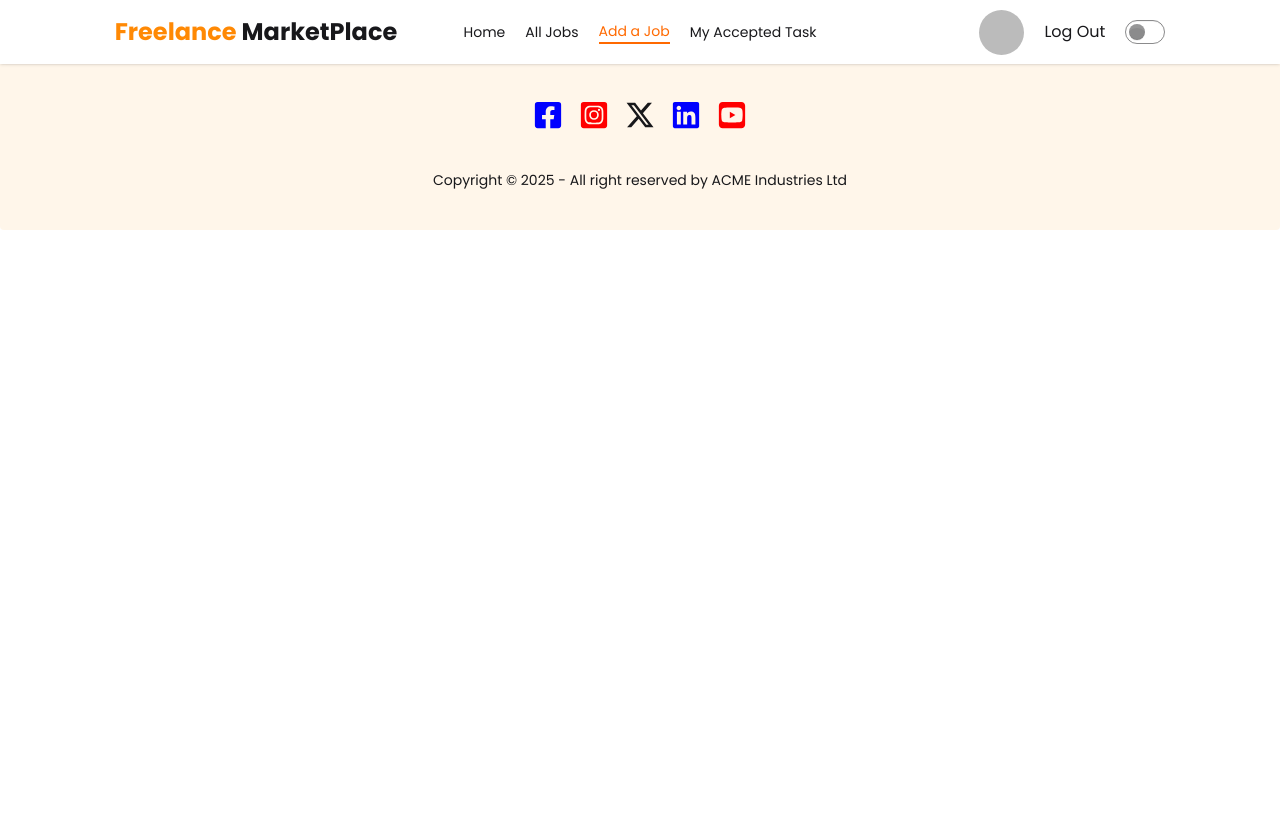
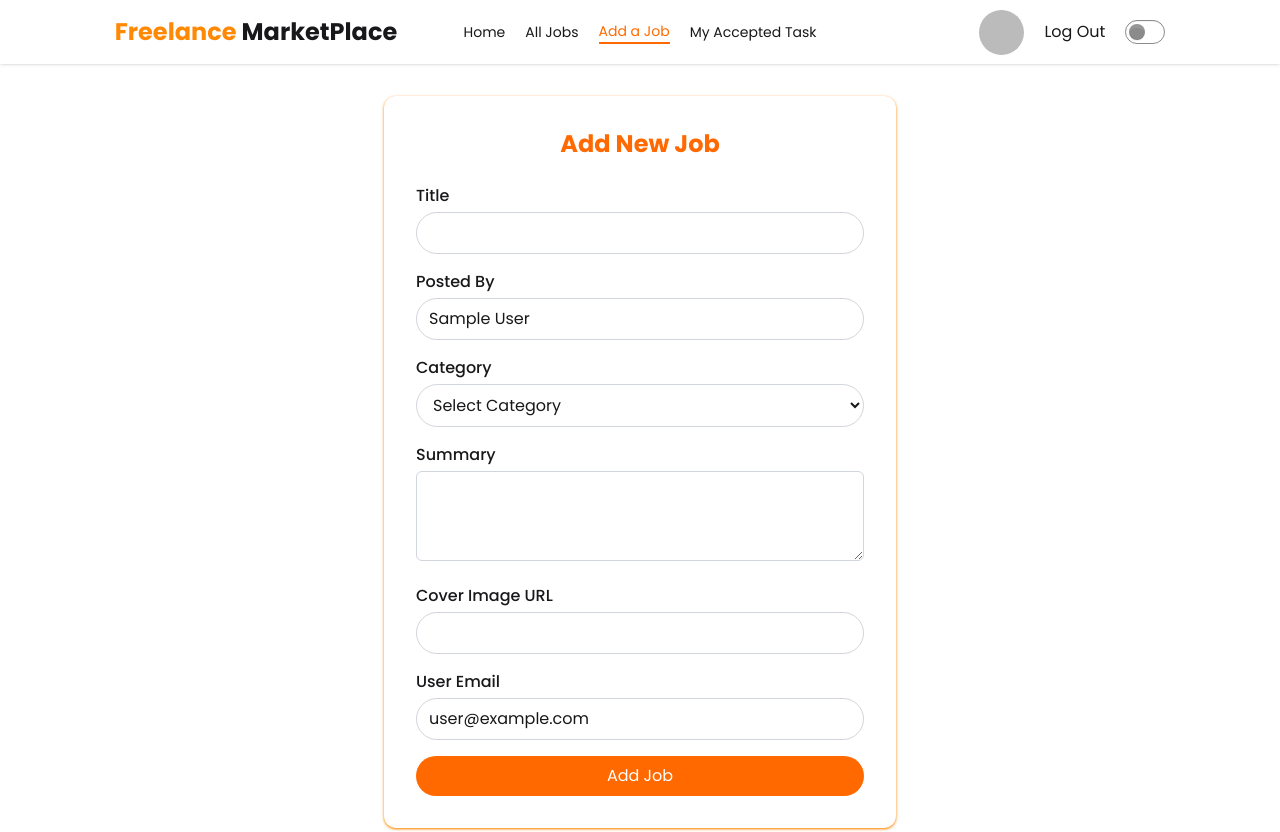
Before and after one commit to Maria-Sultana-Meem/Ph-Assignment-10-Client-Site, a React (Vite) app: page /addJob in a window 1280 px wide. Shown: the top 832 px of the page. Before the commit the page ends 800 px from the top, so only its background shows below. Built offline with nearby package versions, Linux system fonts and the light colour scheme; no server answers; sample sign-in values are in the browser's storage.

Commit message:
add job task

```diff
--- a/package.json
+++ b/package.json
@@ -22,6 +22,7 @@
     "react-icons": "^5.5.0",
     "react-router": "^7.9.5",
     "react-spinners": "^0.17.0",
+    "sweetalert2": "^11.26.3",
     "swiper": "^12.0.3",
     "tailwindcss": "^4.1.16"
   },
--- a/src/pages/AcceptTasks.jsx
+++ b/src/pages/AcceptTasks.jsx
@@ -1,11 +1,70 @@
-import React from 'react';
+import axios from "axios";
+import React, { useEffect, useState } from "react";
+import LoadingSpinner from "../components/LoadingSpinner";
+import { IoCheckmarkDoneCircle } from "react-icons/io5";
+import { FaTimes } from "react-icons/fa";
 
 const AcceptTasks = () => {
-    return (
-        <div>
+  const [loading, setLoading] = useState(true);
+  const [accepted, setAccepted] = useState(null);
+  useEffect(() => {
+    axios.get(`http://localhost:3000/my-accepted-task`).then((res) => {
+      setAccepted(res.data);
+      setLoading(false);
+    });
+  }, []);
 
-        </div>
-    );
+  const handleDelete=(id)=>{
+    axios.delete(`http://localhost:3000/my-accepted-task/${id}`).then(()=>{
+      setAccepted((accepted)=>accepted.filter(job=>job._id !==id))
+
+    })
+  }
+
+  if (loading) {
+    return <LoadingSpinner></LoadingSpinner>;
+  }
+  return (
+    <div className="pt-20 pb-10">
+      <div className="grid grid-cols-1 md:grid-cols-2 lg:grid-cols-3 mt-10 gap-5">
+        {accepted.map((job) => (
+          <div
+            key={job._id}
+            className="shadow-sm hover:shadow-2xl space-y-2 rounded-lg p-6 hover:scale-105 transform transition ease-in-out"
+          >
+            <div>
+              <img
+                className="w-full h-[200px] object-cover rounded-t-lg"
+                src={job.coverImage}
+                alt=""
+              />
+            </div>
+            <h1 className="font-semibold ">
+              Title: <span className="text-orange-400">{job.title}</span>
+            </h1>
+
+            <p className="text-sm text-orange-500">{job.category}</p>
+            <p className="font-semibold text-gray-600 text-sm">
+              By:{job.postedBy}
+            </p>
+            <p className="text-gray-700 text-sm">
+              {job.summary.slice(0, 100)}...
+            </p>
+            <p className="text-xs">Accepted by: {job.acceptedBy}</p>
+            <p>Date: {new Date(job.acceptedAt).toLocaleString()}</p>
+            <div className="flex justify-between items-center">
+              <button onClick={()=>handleDelete(job._id)} className="btn bg-linear-to-r from-orange-300 to-orange-600 text-white  hover:scale-105 transition-transform duration-300">
+                Done<IoCheckmarkDoneCircle size={20} color="green"/>
+              </button>
+              <button onClick={()=>handleDelete(job._id)} className="btn bg-linear-to-r from-orange-600 to-orange-300 text-white  hover:scale-105 transition-transform duration-300">
+               Cancel<FaTimes size={20} color="red"/>
+              </button>
+            </div>
+          </div>
+        ))}
+      </div>
+    </div>
+  );
 };
 
 export default AcceptTasks;
--- a/src/pages/AddJob.jsx
+++ b/src/pages/AddJob.jsx
@@ -1,11 +1,141 @@
-import React from 'react';
+import React, { useContext, useState } from 'react';
+import { AuthContext } from '../context/AuthContext';
+import axios from 'axios';
+import toast from 'react-hot-toast';
 
 const AddJob = () => {
-    return (
-        <div>
+    const {user}=useContext(AuthContext)
+     const [job, setJob] = useState({
+    title: "",
+    category: "",
+    summary: "",
+    coverImage: "",
+  });
 
-        </div>
-    );
+  const handleChange = (e) => {
+    const { name, value } = e.target;
+    setJob({ ...job, [name]: value });
+  };
+
+  const handleSubmit = async (e) => {
+    e.preventDefault();
+
+    const jobData = {
+      ...job,
+      postedBy: user.displayName,
+      userEmail: user.email,
+      postedAt: new Date().toISOString(),
+    };
+
+    try {
+      const res = await axios.post("http://localhost:3000/addJob", jobData);
+      if (res.data.insertedId) {
+        toast.success("Job added successfully!");
+        setJob({ title: "", category: "", summary: "", coverImage: "" });
+      }
+    } catch (error) {
+      console.error(error);
+      toast.error("Something went wrong!");
+    }
+  };
+
+   return (
+    <div className="pt-24 pb-10 flex justify-center">
+      <div className="w-full max-w-lg  shadow-sm shadow-orange-400 rounded-xl p-8">
+        <h1 className="text-2xl font-bold text-center mb-6 text-orange-500">
+          Add New Job
+        </h1>
+
+        <form onSubmit={handleSubmit} className="space-y-4">
+
+          <div>
+            <label className="block font-medium mb-1">Title</label>
+            <input
+              type="text"
+              name="title"
+              value={job.title}
+              onChange={handleChange}
+              required
+              className="w-full rounded-full border-gray-300 border px-3 py-2  focus:outline-orange-400"
+            />
+          </div>
+
+
+          <div>
+            <label className="block font-medium mb-1">Posted By</label>
+            <input
+              type="text"
+              value={user.displayName}
+              readOnly
+              className="w-full border  px-3 py-2 rounded-full border-gray-300 "
+            />
+          </div>
+
+
+          <div>
+            <label className="block font-medium mb-1">Category</label>
+            <select
+              name="category"
+              value={job.category}
+              onChange={handleChange}
+              required
+              className="w-full border px-3 py-2 rounded-full border-gray-300 focus:outline-orange-400"
+            >
+              <option value="">Select Category</option>
+              <option value="Web Development">Web Development</option>
+              <option value="Graphic Design">Graphic Design</option>
+              <option value="Data Entry">Data Entry</option>
+              <option value="Digital Marketing">Digital Marketing</option>
+            </select>
+          </div>
+
+
+          <div>
+            <label className="block font-medium mb-1">Summary</label>
+            <textarea
+              name="summary"
+              value={job.summary}
+              onChange={handleChange}
+              rows="3"
+              required
+              className="w-full border px-3 py-2 rounded-md border-gray-300 focus:outline-orange-400"
+            />
+          </div>
+
+
+          <div>
+            <label className="block font-medium mb-1">Cover Image URL</label>
+            <input
+              type="text"
+              name="coverImage"
+              value={job.coverImage}
+              onChange={handleChange}
+              required
+              className="w-full border px-3 py-2 rounded-full border-gray-300 focus:outline-orange-400"
+            />
+          </div>
+
+
+          <div>
+            <label className="block font-medium mb-1">User Email</label>
+            <input
+              type="email"
+              value={user.email}
+              readOnly
+              className="w-full border px-3 py-2 rounded-full border-gray-300 "
+            />
+          </div>
+
+          <button
+            type="submit"
+            className="w-full bg-orange-500 text-white py-2 rounded-full border-gray-300 hover:bg-orange-600 transition"
+          >
+            Add Job
+          </button>
+        </form>
+      </div>
+    </div>
+  );
 };
 
 export default AddJob;
--- a/src/pages/AllJobs.jsx
+++ b/src/pages/AllJobs.jsx
@@ -9,7 +9,7 @@ const AllJobs = () => {
     const [jobs, setJobs] = useState([]);
   const [loading, setLoading] = useState(true);
  useEffect(() => {
-    axios.get("http://localhost:3000/latest-jobs")
+    axios.get("http://localhost:3000/allJobs")
       .then((res) => {
 
         setJobs(res.data);
```
Also changed, not shown: 1 other file (tests, documents, lock files or other folders).
